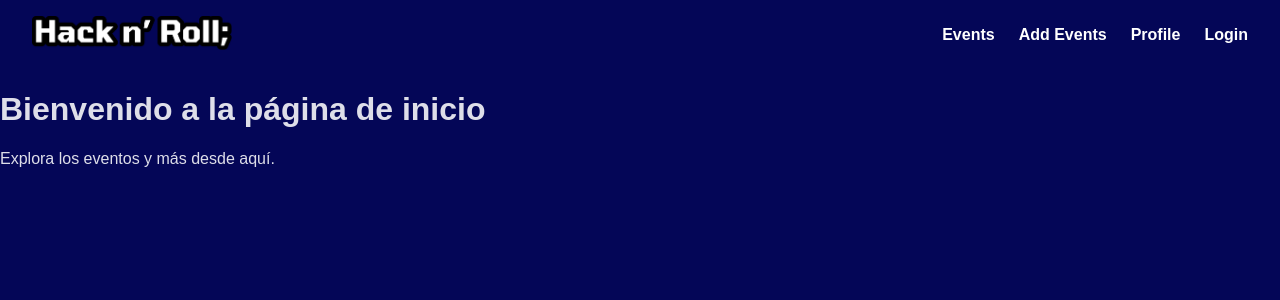
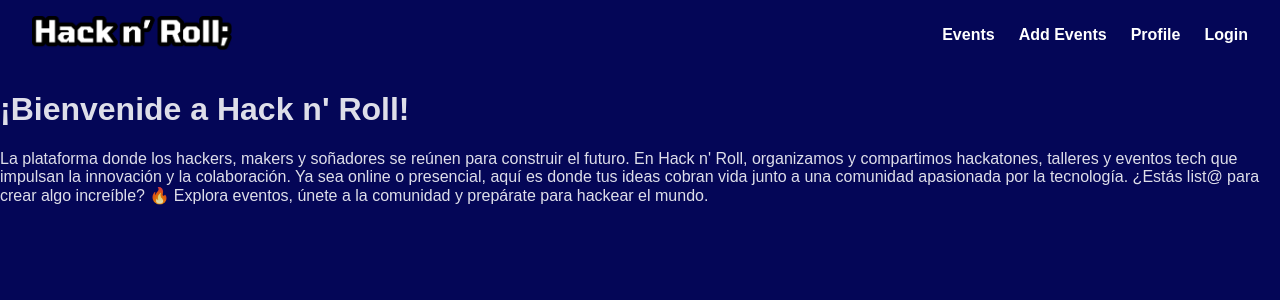
Before and after one commit to Hack-Roll/Frontend, a React (Vite) app: page / in a window 1280 px wide. Shown: the top 300 px of the page. Built offline with nearby package versions, Linux system fonts and the light colour scheme.

Commit message:
added text to page home

```diff
--- a/src/pages/home/Home.jsx
+++ b/src/pages/home/Home.jsx
@@ -5,8 +5,12 @@ const Home = () => {
   return (
     <div>
       <Navbar />
-      <h1>Bienvenido a la página de inicio</h1>
-      <p>Explora los eventos y más desde aquí.</p>
+      <h1>¡Bienvenide a Hack n' Roll!</h1>
+      <p>
+La plataforma donde los hackers, makers y soñadores se reúnen para construir el futuro.
+En Hack n' Roll, organizamos y compartimos hackatones, talleres y eventos tech que impulsan la innovación y la colaboración. Ya sea online o presencial, aquí es donde tus ideas cobran vida junto a una comunidad apasionada por la tecnología.
+¿Estás list@ para crear algo increíble?
+🔥 Explora eventos, únete a la comunidad y prepárate para hackear el mundo.</p>
     </div>
   );
 };
```
